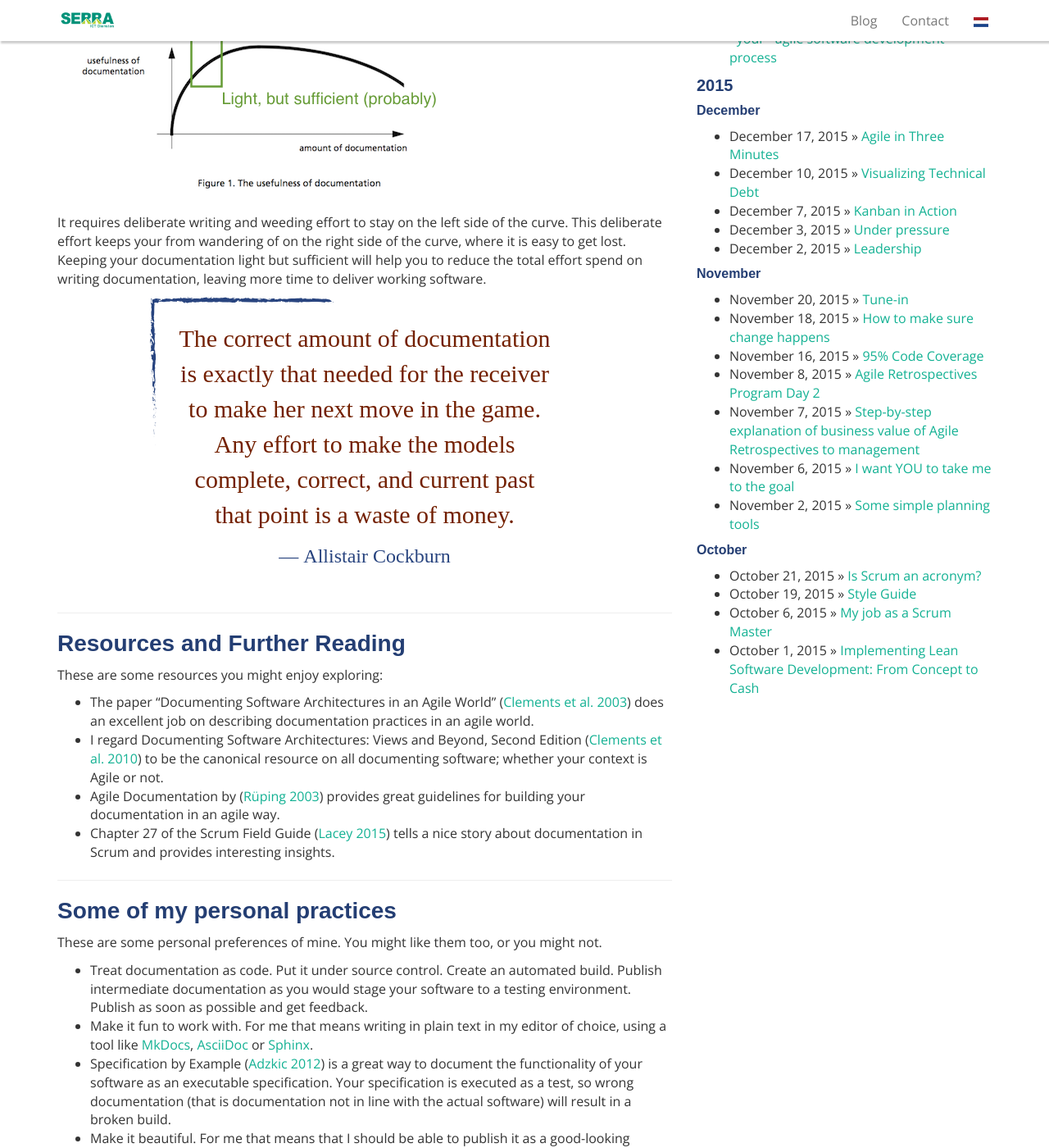
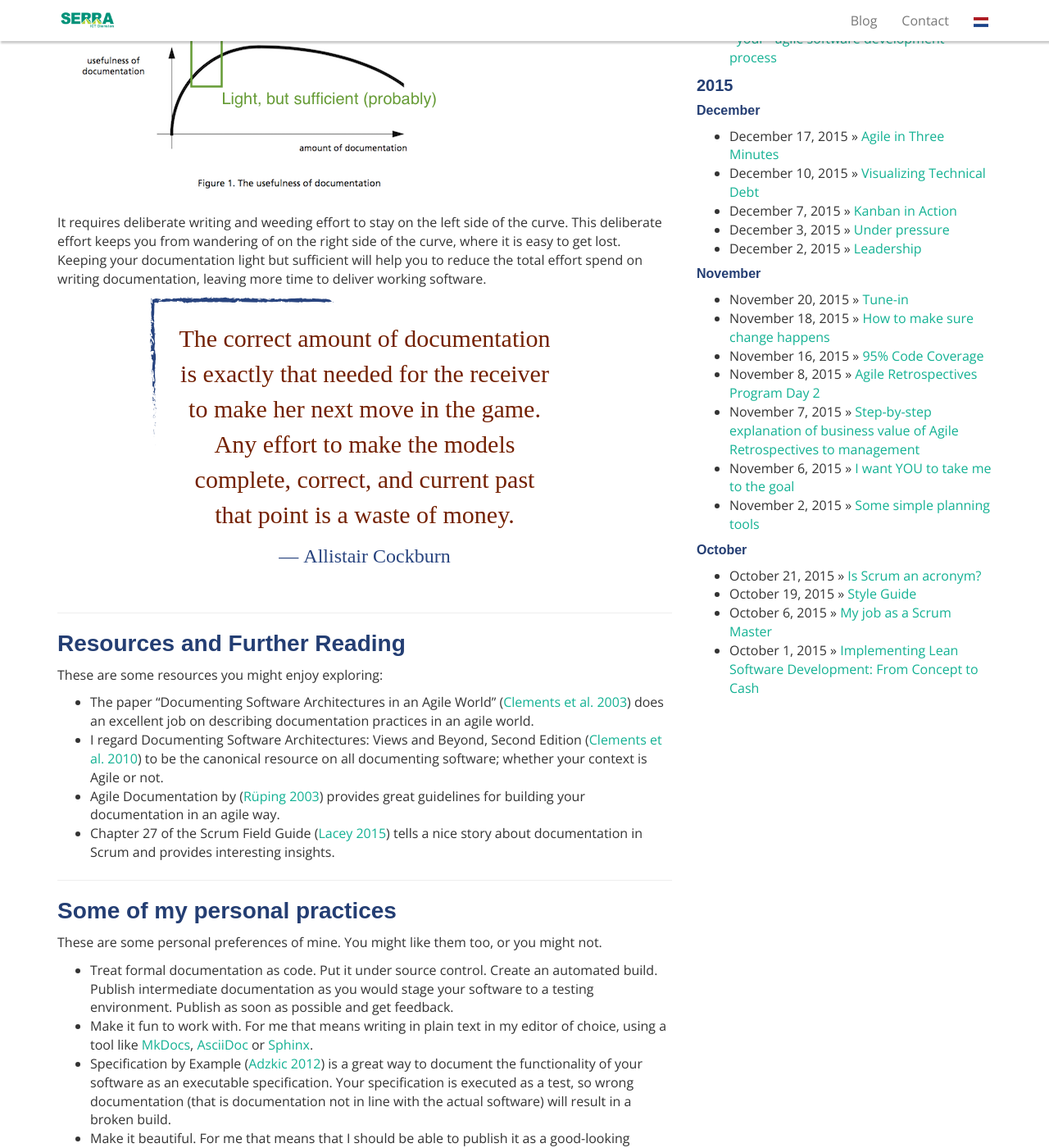
Before and after one commit to serraict/serraict.github.io, a Jekyll site: the page built from _posts/thoughts/2017-03-02-on-documentation.md, in a window 1280 px wide and 1400 px high, scrolled down 1765 px. Shown: the whole window at 82% size. Built offline with Jekyll 4.4.1, drawn with Linux system fonts in a browser that asks for light colours; nearby versions of some CDN libraries; some web fonts are replaced; comment, search, counter and statistics services are not loaded; some of the changed text lies outside the part shown.

Commit message:
Update 2017-03-02-on-documentation.md

```diff
--- a/_posts/thoughts/2017-03-02-on-documentation.md
+++ b/_posts/thoughts/2017-03-02-on-documentation.md
@@ -34,7 +34,7 @@
 and thus it has to be easily accessible, up-to-date and maintainable.
 
 When developing software in an agile way,
-you write this formal documentation as you go along [Lacey 2015] -
+you write this formal documentation as you go along ([Lacey 2015]) -
 not all up front, not one big push at the end.
 We gradually grow and weed our documentation
 like we grow and weed our software.
@@ -95,7 +95,7 @@
 
 It requires deliberate writing and weeding effort
 to stay on the left side of the curve.
-This deliberate effort keeps your from wandering
+This deliberate effort keeps you from wandering
 of on the right side of the curve,
 where it is easy to get lost.
 Keeping your documentation light but sufficient
@@ -134,7 +134,7 @@
 These are some personal preferences of mine.
 You might like them too, or you might not.
 
- * Treat documentation as code.
+ * Treat formal documentation as code.
    Put it under source control.
    Create an automated build.
    Publish intermediate documentation
```
